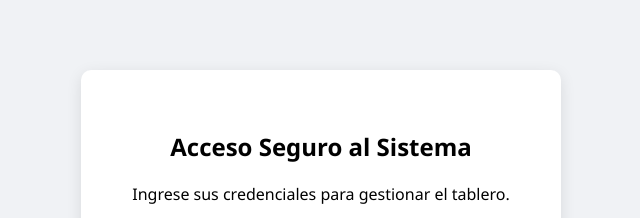
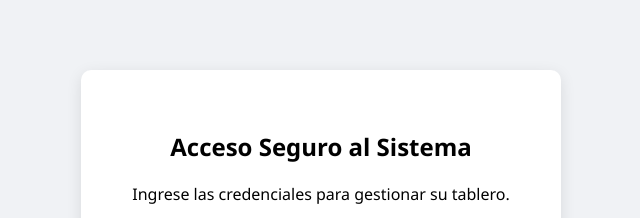
Before and after one commit to raul-valverde/CollabSecure_PCD, a plain HTML site: page Mini_Trello/index.html in a window 1280 px wide. Shown: the top 218 px of the page, 319-959 px from the left. Drawn offline with Linux system fonts and the light colour scheme.

```diff
--- a/Mini_Trello/index.html
+++ b/Mini_Trello/index.html
@@ -10,7 +10,7 @@
 
     <div id="login-screen" class="container">
         <h2> Acceso Seguro al Sistema</h2>
-        <p class="subtitle">Ingrese sus credenciales para gestionar el tablero.</p>
+        <p class="subtitle">Ingrese las credenciales para gestionar su tablero.</p>
 
         <div class="login-form">
             <input type="text" id="username" placeholder="Usuario (admin)">
```
